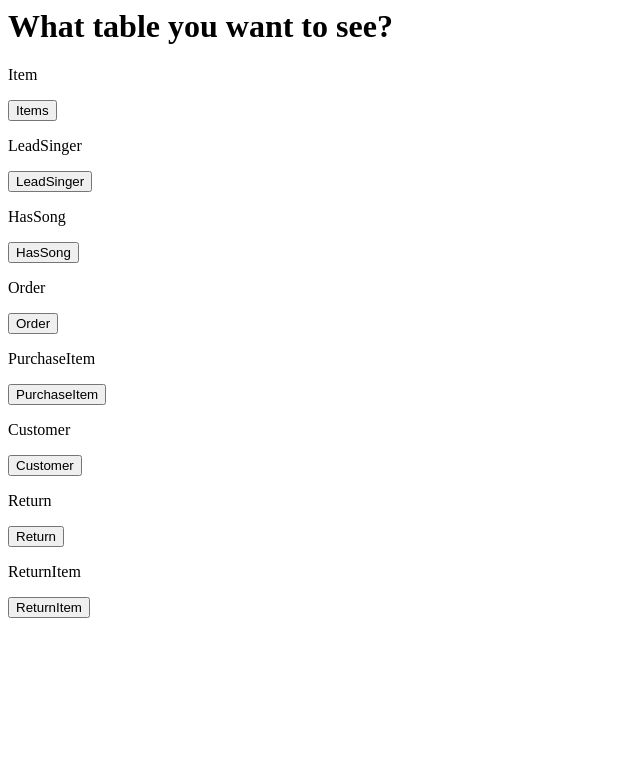
After one commit to loriter/CS304, a PHP site: page /tables.php in a window 1280 px wide. The commit adds this page. Shown: the top 783 px of the page, without its empty margins (0-640 px from the left). Run offline with PHP 8.4, Linux system fonts and the light colour scheme.

Commit message:
Added debugging tables

```diff
--- a/clerk.php
+++ b/clerk.php
@@ -7,13 +7,13 @@
 <body>Item return</body>
 
 <p>Enter information for returned item</p>
-<form method="POST" action="home.php">
+<form method="POST" action="clerk.php">
 <table border=0 cellpadding=0 cellspacing=0>
 <tr><td>returnId</td><td><input type="text" size=20 name="new_retid"</td></tr>
 <tr><td>Date</td><td><input type="text" size=20 name="new_date"</td></tr>
 <tr><td>receiptId</td><td><input type="text" size=20 name="receiptId"</td></tr>
 <tr><td>Item upc</td><td><input type="text" size=20 name="upc"</td></tr>
 <tr><td>Quantity</td><td><input type="text" size=20 name="new_quantity"</td></tr>
-<tr><td></td><td><input type="submit" name="submit" value="submit"></td></tr>
+<tr><td></td><td><input type="submit" name="return" value="Return"></td></tr>
 </table>
 </form>
--- a/home.php
+++ b/home.php
@@ -21,3 +21,8 @@
 <form method="POST" action="manager.php">
 <p><input type="submit" value="Manager" name="manager"></p>
 </form>
+
+<p>Shows all tables in Database (used for debugging purposes).</p>
+<form method="POST" action="tables.php">
+<p><input type="submit" value="Tables" name="table"></p>
+</form>
--- /dev/null
+++ b/tables.php
@@ -0,0 +1,48 @@
+<html>
+<head>
+<meta content="text/html;charset=utf-8" http-equiv="Content-Type">
+<meta content="utf-8" http-equiv="encoding">
+<title>TABLES YO</title>
+
+<body>
+<h1>What table you want to see?</h1>
+
+<p>Item</p>
+<form method="POST" action="tables/itemtable.php">
+<p><input type="submit" value="Items" name="item"></p>
+</form>
+
+<p>LeadSinger</p>
+<form method="POST" action="tables/singertable.php">
+<p><input type="submit" value="LeadSinger" name="singer"></p>
+</form>
+
+<p>HasSong</p>
+<form method="POST" action="tables/songtable.php">
+<p><input type="submit" value="HasSong" name="song"></p>
+</form>
+
+<p>Order</p>
+<form method="POST" action="tables/ordertable.php">
+<p><input type="submit" value="Order" name="order"></p>
+</form>
+
+<p>PurchaseItem</p>
+<form method="POST" action="tables/purchasetable.php">
+<p><input type="submit" value="PurchaseItem" name="purchase"></p>
+</form>
+
+<p>Customer</p>
+<form method="POST" action="tables/customertable.php">
+<p><input type="submit" value="Customer" name="customer"></p>
+</form>
+
+<p>Return</p>
+<form method="POST" action="tables/returntable.php">
+<p><input type="submit" value="Return" name="return"></p>
+</form>
+
+<p>ReturnItem</p>
+<form method="POST" action="tables/returnitemtable.php">
+<p><input type="submit" value="ReturnItem" name="returnitem"></p>
+</form>
--- /dev/null
+++ b/tables/itemtable.php
@@ -0,0 +1,6 @@
+<html>
+<head>
+<meta content="text/html;charset=utf-8" http-equiv="Content-Type">
+<meta content="utf-8" http-equiv="encoding">
+
+<title>ITEM TABBBBBBBBLEEEE</title>
```
Also changed, not shown: tables/customertable.php (added), tables/ordertable.php (added), tables/purchasetable.php (added), tables/returnitemtable.php (added), tables/returntable.php (added), tables/singertable.php (added), tables/songtable.php (added).
